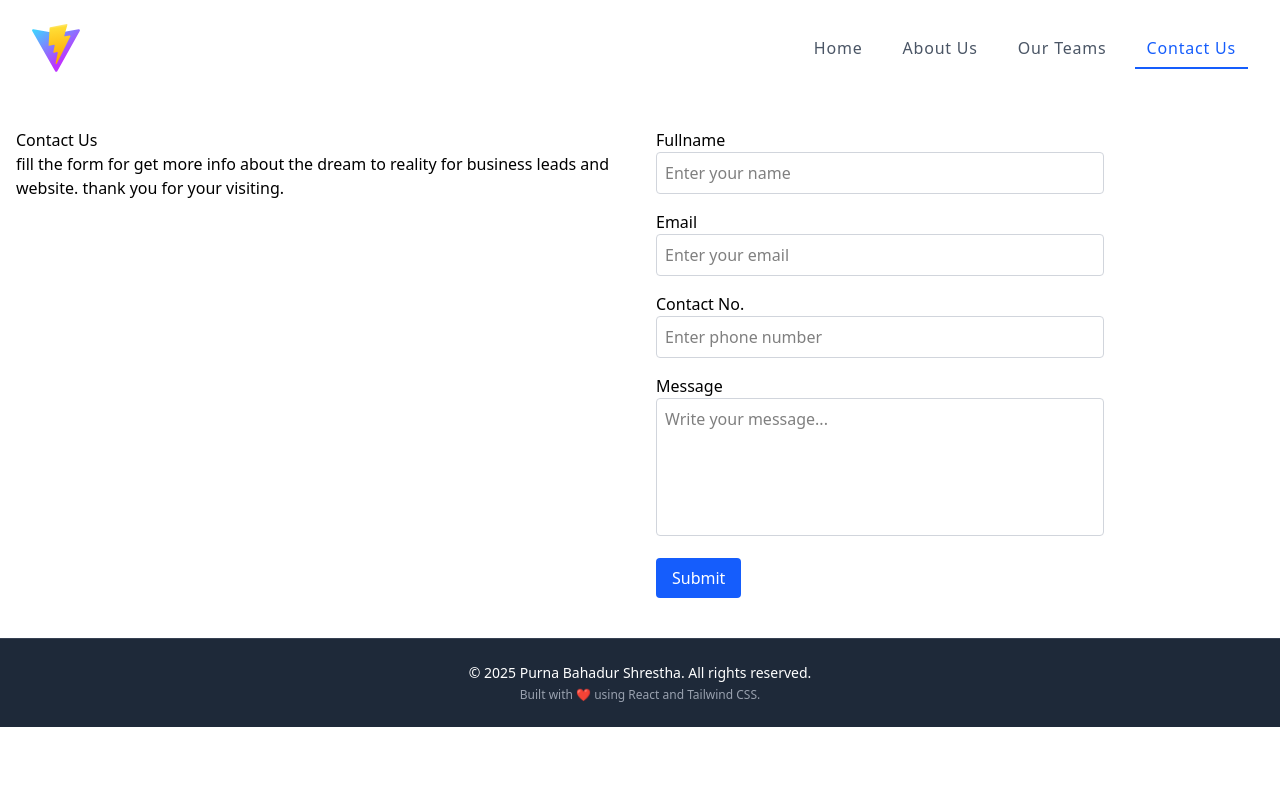
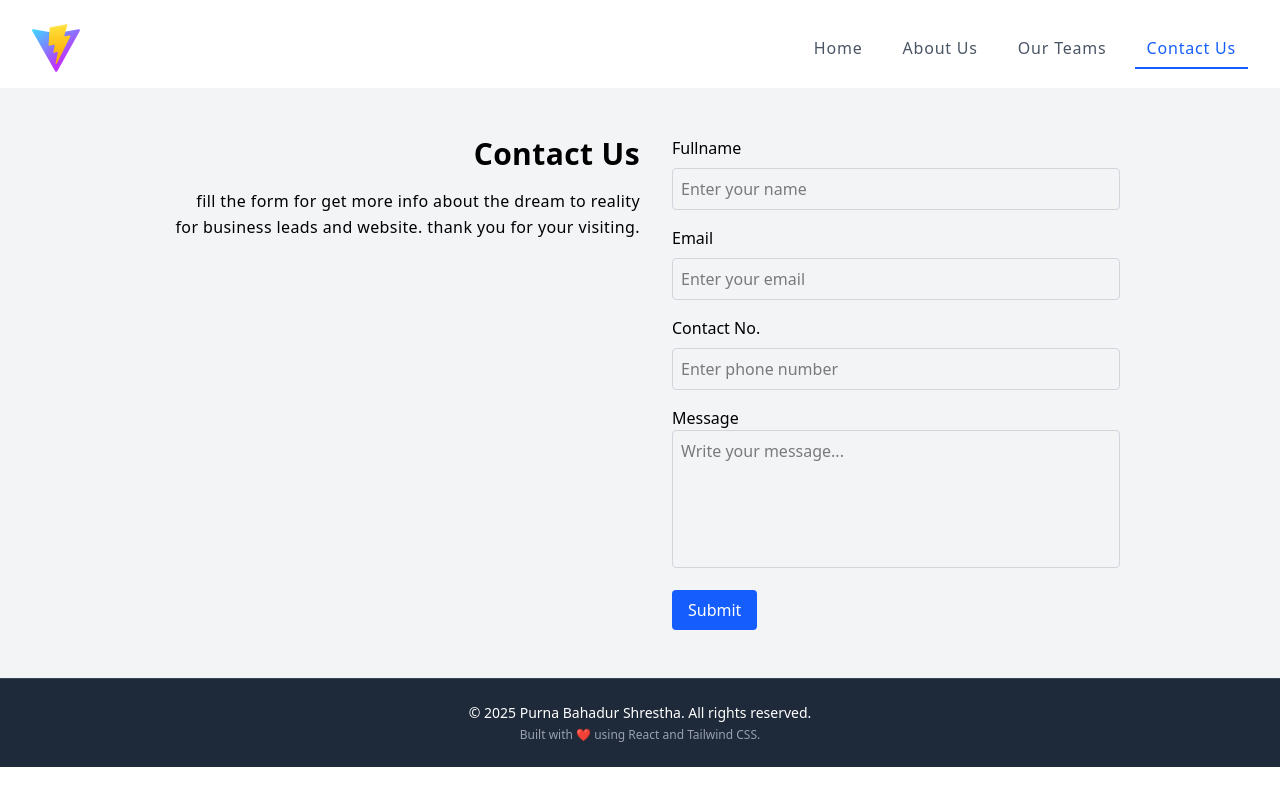
Before and after one commit to nuastha/project, a React (Vite) app: page /contact-us in a window 1280 px wide. Built offline with nearby package versions, Linux system fonts and the light colour scheme.

Commit message:
Refactor ContactUs component layout and styling for improved user experience

```diff
--- a/src/page/contact-us/ContactUs.jsx
+++ b/src/page/contact-us/ContactUs.jsx
@@ -18,14 +18,20 @@ export default function ContactUs() {
   };
 
   return (
-    <div className="container mx-auto px-4 py-10 flex flex-col md:flex-row gap-4">
-      <div className="md:w-1/2 w-full">
-        <h4>Contact Us</h4>
-         <p>fill the form for get more info about the dream to reality
-        for business leads and website. thank you for your visiting.</p>
+    <section className="bg-gray-100">
+      <div className="container mx-auto px-4 py-12 flex flex-col md:flex-row gap-8 ">
+        <div className="md:w-1/2 w-full text-right space-y-4 text-balance leading-relaxed tracking-wide">
+          <h4 className="text-3xl font-bold">Contact Us</h4>
+          <p>
+            fill the form for get more info about the dream to reality for
+            business leads and website. thank you for your visiting.
+          </p>
         </div>
-      <form onSubmit={handleSubmit(onSubmit)} className="space-y-4 md:max-w-md w-full">
-        <fieldset>
+        <form
+          onSubmit={handleSubmit(onSubmit)}
+          className="space-y-4 md:max-w-md w-full"
+        >
+          <fieldset className="space-y-2">
             <label htmlFor="fullname" className="block font-medium">
               Fullname
             </label>
@@ -41,7 +47,7 @@ export default function ContactUs() {
             )}
           </fieldset>
 
-        <fieldset>
+          <fieldset className="space-y-2">
             <label htmlFor="email" className="block font-medium">
               Email
             </label>
@@ -63,7 +69,7 @@ export default function ContactUs() {
             )}
           </fieldset>
 
-        <fieldset>
+          <fieldset className="space-y-2">
             <label htmlFor="number" className="block font-medium">
               Contact No.
             </label>
@@ -71,7 +77,9 @@ export default function ContactUs() {
               id="number"
               type="number"
               placeholder="Enter phone number"
-            {...register("number", { required: "Contact number is required" })}
+              {...register("number", {
+                required: "Contact number is required",
+              })}
               className="w-full border border-gray-300 p-2 rounded"
             />
             {errors.number && (
@@ -106,5 +114,6 @@ export default function ContactUs() {
           )}
         </form>
       </div>
+    </section>
   );
 }
```
Lines whose indentation alone changed are shown as unchanged.
